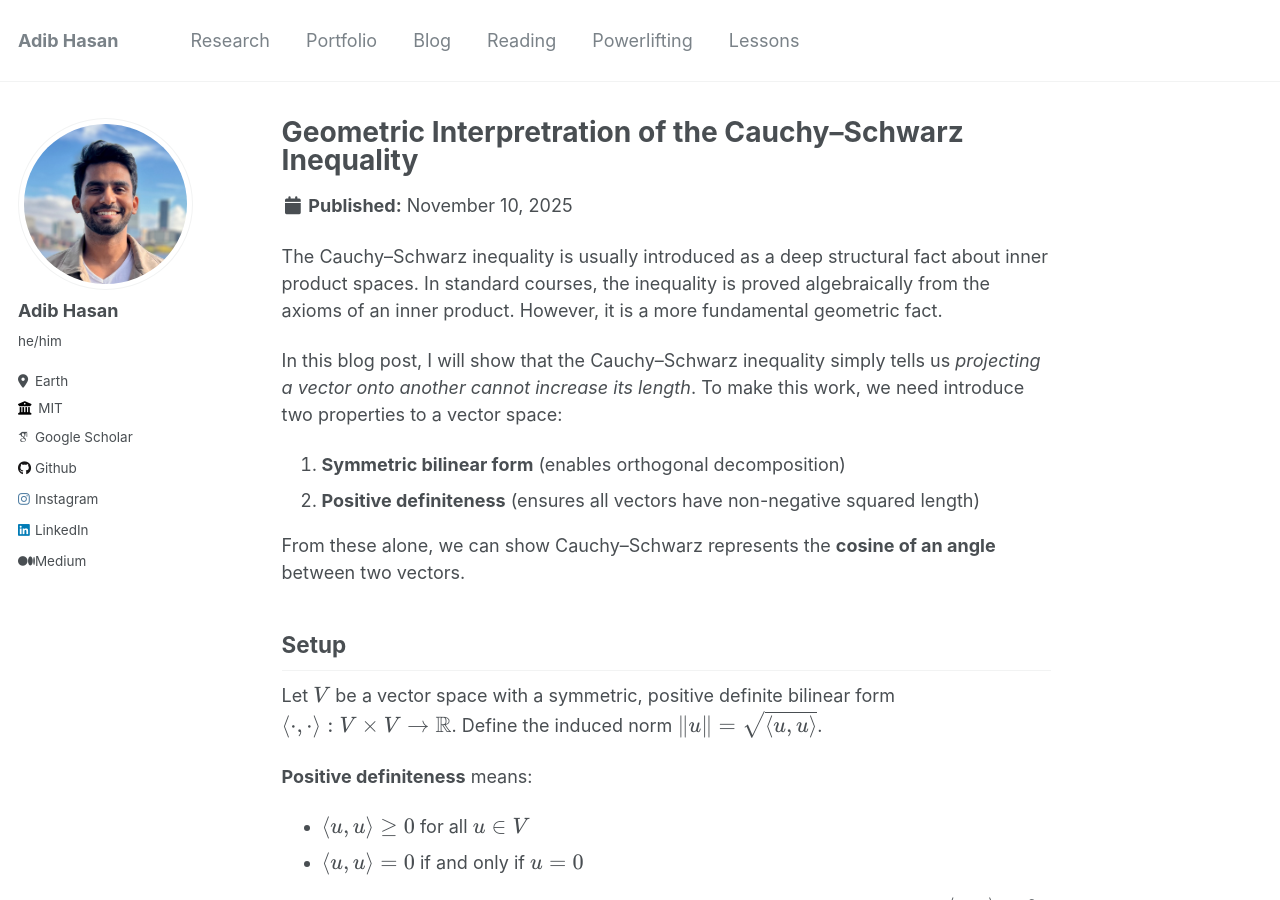
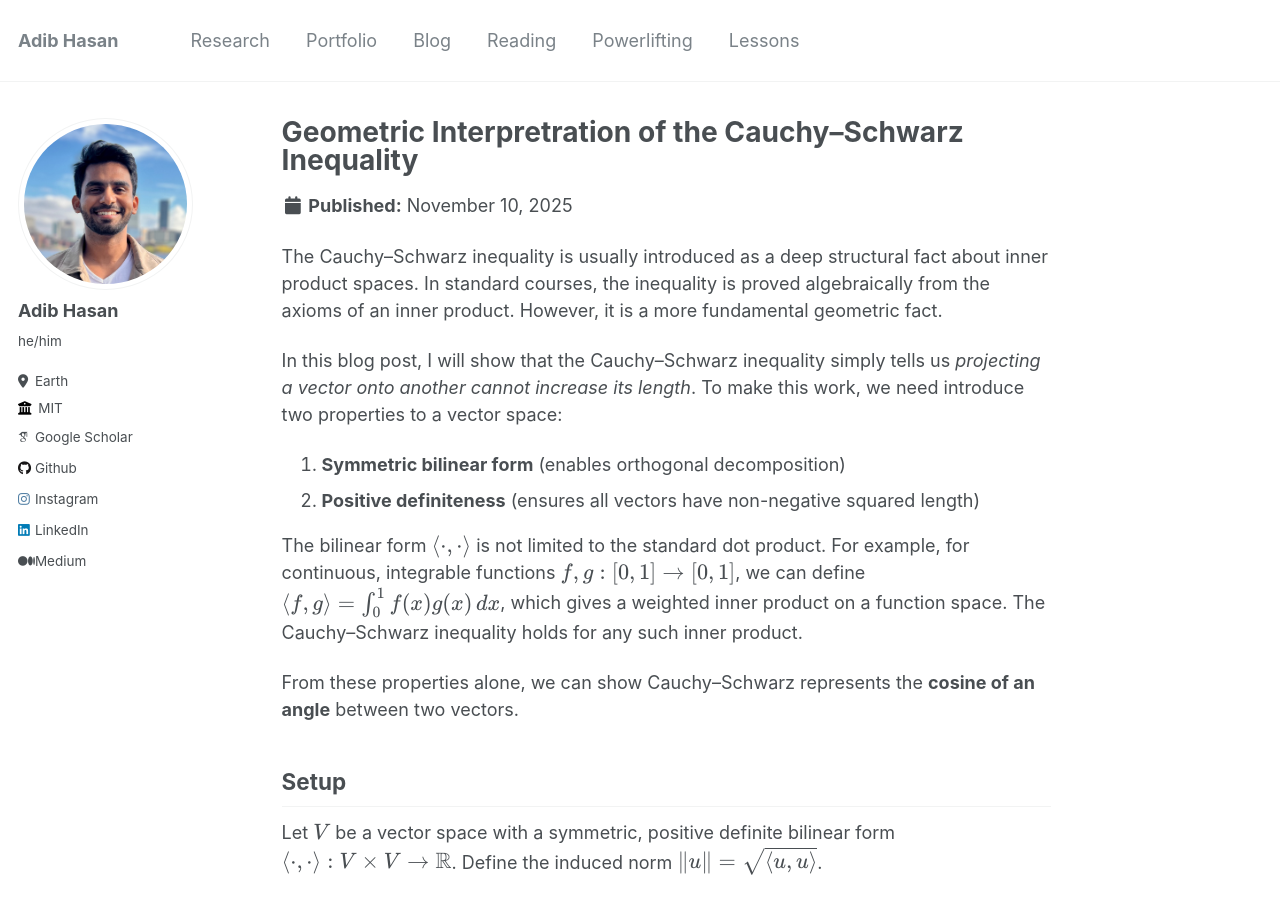
Before and after one commit to Neehan/neehan.github.io, a Jekyll site: the page built from _blog/cauchy-geometry.md, in a window 1280 px wide and 900 px high. Built offline with Jekyll 4.4.1, drawn with Linux system fonts in a browser that asks for light colours; some web fonts are replaced.

Commit message:
fixed proof

```diff
--- a/_blog/cauchy-geometry.md
+++ b/_blog/cauchy-geometry.md
@@ -13,7 +13,9 @@ In this blog post, I will show that the Cauchy–Schwarz inequality simply tells
 1. **Symmetric bilinear form** (enables orthogonal decomposition)
 2. **Positive definiteness** (ensures all vectors have non-negative squared length)
 
-From these alone, we can show Cauchy–Schwarz represents the **cosine of an angle** between two vectors.
+The bilinear form $\langle \cdot, \cdot \rangle$ is not limited to the standard dot product. For example, for continuous, integrable functions $f,g : [0,1] \to [0, 1]$, we can define $\langle f, g \rangle = \int\_0^1 f(x)g(x)\,dx$, which gives a weighted inner product on a function space. The Cauchy–Schwarz inequality holds for any such inner product.
+
+From these properties alone, we can show Cauchy–Schwarz represents the **cosine of an angle** between two vectors.
 
 ## Setup
 
```
